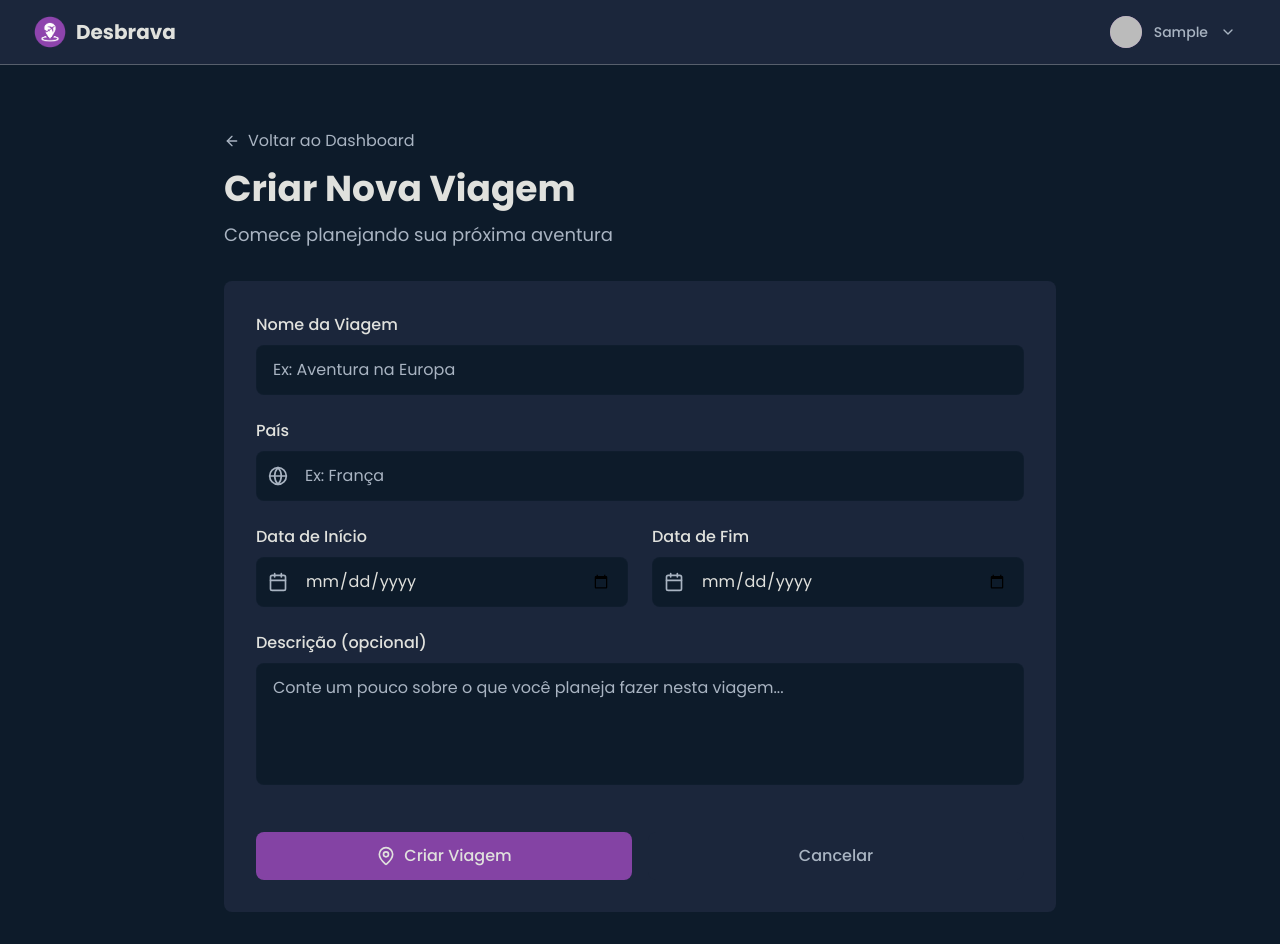
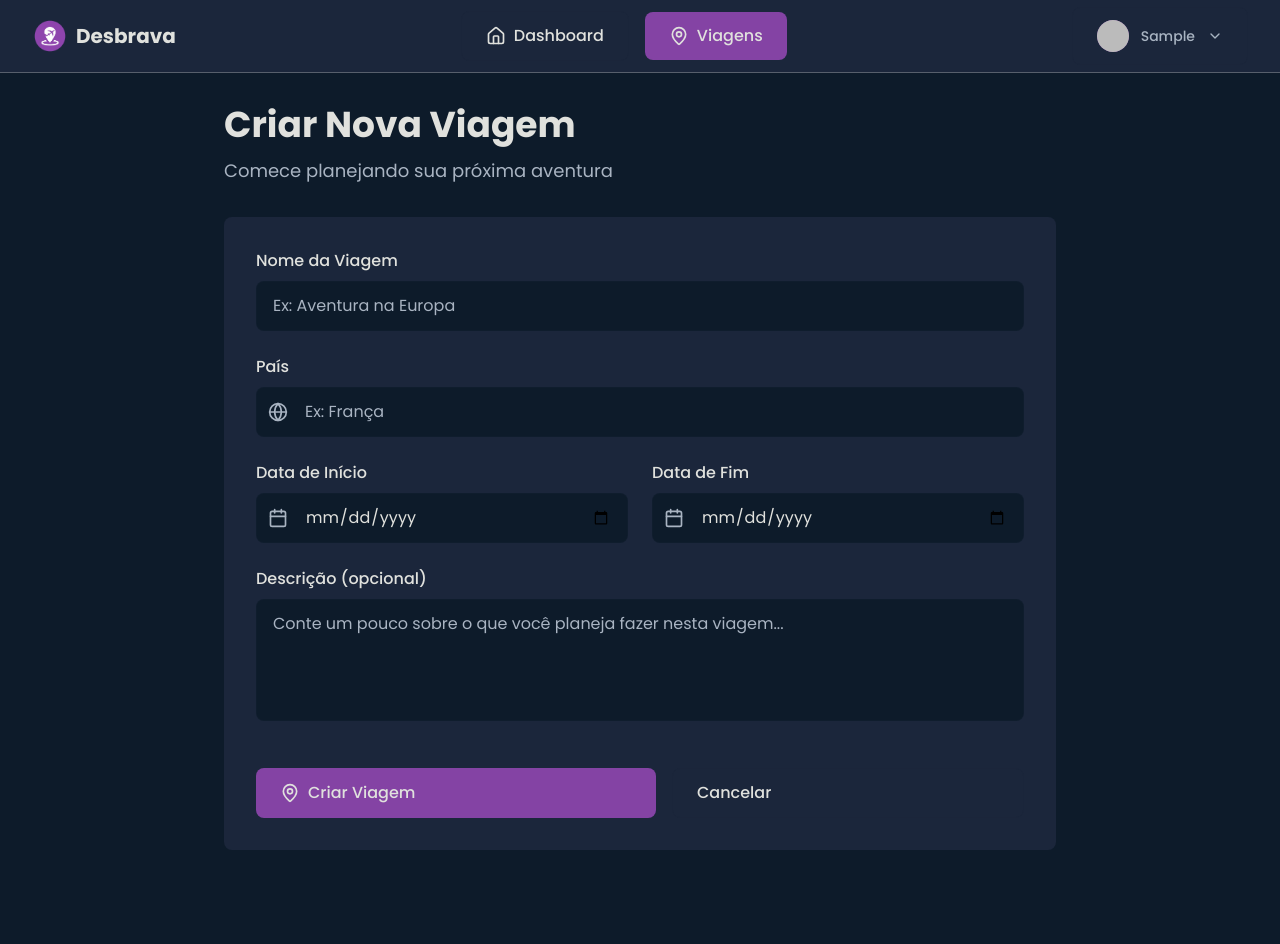
Before and after one commit to Brendhon/desbrava, a Next.js app: page /trip in a window 1280 px wide. After the commit the page ends 882 px from the top, so only its background shows below. Built offline with nearby package versions, Linux system fonts and the light colour scheme; no server answers; sample sign-in values are in the browser's storage.

Commit message:
refactor: update layout and dashboard components to utilize the new Button component, enhancing UI consistency and simplifying button styles across the Desbrava project

```diff
--- a/app/(protected)/dashboard/page.tsx
+++ b/app/(protected)/dashboard/page.tsx
@@ -3,6 +3,7 @@
 import { useAuth } from '@/hooks/useAuth';
 import { MapPin, Calendar, Plus } from 'lucide-react';
 import Link from 'next/link';
+import { Button } from '@/components/ui';
 
 export default function DashboardPage() {
   const { session } = useAuth();
@@ -51,13 +52,14 @@ export default function DashboardPage() {
           <p className={styles.emptyDescription}>
             Comece criando sua primeira viagem para explorar o mundo!
           </p>
-          <Link
-            href="/trip"
-            className={styles.createButton}
-            aria-label="Criar primeira viagem"
-          >
-            <Plus className={styles.createButtonIcon} aria-hidden="true" />
-            Criar Primeira Viagem
+          <Link href="/trip" aria-label="Criar primeira viagem">
+            <Button
+              variant="primary"
+              icon={Plus}
+              className="mx-auto"
+            >
+              Criar Primeira Viagem
+            </Button>
           </Link>
         </div>
       </div>
@@ -83,6 +85,5 @@ const styles = {
   emptyIconImage: "w-10 h-10 text-mist-gray",
   emptyTitle: "text-2xl font-bold text-parchment-white mb-3",
   emptyDescription: "text-mist-gray mb-8 max-w-md mx-auto",
-  createButton: "inline-flex items-center gap-2 bg-royal-purple text-parchment-white px-6 py-3 rounded-lg hover:bg-royal-purple/80 transition-colors font-medium",
-  createButtonIcon: "w-5 h-5",
+
 };
--- a/app/(protected)/layout.tsx
+++ b/app/(protected)/layout.tsx
@@ -10,9 +10,7 @@ export default function ProtectedLayout({
     <ProtectedRoute>
       <div className="min-h-screen bg-midnight-blue">
         <Navigation />
-        <main className="pt-8">
-          {children}
-        </main>
+        <main> {children} </main>
       </div>
     </ProtectedRoute>
   );
--- a/app/(protected)/trip/[id]/page.tsx
+++ b/app/(protected)/trip/[id]/page.tsx
@@ -1,8 +1,9 @@
 'use client';
 
+import { Button } from '@/components/ui';
+import { ArrowLeft, Calendar, Globe, Map, MapPin, Plus, Settings } from 'lucide-react';
+import Link from 'next/link';
 import { useParams } from 'next/navigation';
-import Link from 'next/link';
-import { ArrowLeft, MapPin, Calendar, Globe, Settings, Plus, Map } from 'lucide-react';
 
 export default function TripDetailsPage() {
   const params = useParams();
@@ -106,13 +107,14 @@ export default function TripDetailsPage() {
               <h3 className={styles.itineraryTitle}>
                 Seu Itinerário
               </h3>
-              <button
-                className={styles.addActivityButton}
+              <Button
+                variant="primary"
+                icon={Plus}
                 aria-label="Adicionar nova atividade"
+                size="sm"
               >
-                <Plus className={styles.addActivityIcon} aria-hidden="true" />
                 Adicionar Atividade
-              </button>
+              </Button>
             </div>
 
             {/* Empty State */}
@@ -126,13 +128,13 @@ export default function TripDetailsPage() {
               <p className={styles.emptyDescription}>
                 Comece adicionando atividades ao seu itinerário para organizar melhor sua viagem.
               </p>
-              <button
-                className={styles.firstActivityButton}
+              <Button
+                variant="primary"
+                icon={Plus}
                 aria-label="Criar primeira atividade"
               >
-                <Plus className={styles.firstActivityIcon} aria-hidden="true" />
                 Primeira Atividade
-              </button>
+              </Button>
             </div>
           </div>
         </div>
@@ -165,13 +167,11 @@ const styles = {
   itineraryContent: "space-y-6",
   itineraryHeader: "flex items-center justify-between",
   itineraryTitle: "text-xl font-semibold text-parchment-white",
-  addActivityButton: "inline-flex items-center gap-2 bg-royal-purple text-parchment-white px-4 py-2 rounded-lg hover:bg-royal-purple/80 transition-colors",
-  addActivityIcon: "w-4 h-4",
+
   emptyState: "text-center py-16",
   emptyIcon: "w-20 h-20 bg-midnight-blue rounded-full flex items-center justify-center mx-auto mb-6",
   emptyIconImage: "w-10 h-10 text-mist-gray",
   emptyTitle: "text-xl font-semibold text-parchment-white mb-3",
   emptyDescription: "text-mist-gray mb-6 max-w-md mx-auto",
-  firstActivityButton: "inline-flex items-center gap-2 bg-royal-purple text-parchment-white px-6 py-3 rounded-lg hover:bg-royal-purple/80 transition-colors font-medium",
-  firstActivityIcon: "w-5 h-5",
+
 };
--- a/app/(protected)/trip/[id]/settings/page.tsx
+++ b/app/(protected)/trip/[id]/settings/page.tsx
@@ -1,9 +1,10 @@
 'use client';
 
-import { useState } from 'react';
+import { useState, useEffect } from 'react';
 import { useParams, useRouter } from 'next/navigation';
 import Link from 'next/link';
 import { ArrowLeft, MapPin, Calendar, Globe, Save, Trash2 } from 'lucide-react';
+import { Button } from '@/components/ui';
 
 export default function TripSettingsPage() {
   const params = useParams();
@@ -182,21 +183,27 @@ export default function TripSettingsPage() {
 
           {/* Botões */}
           <div className={styles.buttonGroup}>
-            <button
+            <Button
               type="submit"
-              className={styles.saveButton}
+              variant="primary"
+              icon={Save}
               aria-label="Salvar alterações da viagem"
+              className="flex-1"
             >
-              <Save className={styles.saveButtonIcon} aria-hidden="true" />
               Salvar Alterações
-            </button>
+            </Button>
 
             <Link
               href={`/trip/${tripId}`}
-              className={styles.cancelButton}
               aria-label="Cancelar edição da viagem"
+              className="flex-1"
             >
-              Cancelar
+              <Button
+                variant="ghost"
+                className="w-full"
+              >
+                Cancelar
+              </Button>
             </Link>
           </div>
         </form>
@@ -216,15 +223,15 @@ export default function TripSettingsPage() {
                   Esta ação não pode ser desfeita. Todos os dados da viagem serão perdidos permanentemente.
                 </p>
               </div>
-              <button
+              <Button
                 type="button"
                 onClick={handleDelete}
-                className={styles.deleteButton}
+                variant="danger"
+                icon={Trash2}
                 aria-label="Excluir viagem permanentemente"
               >
-                <Trash2 className={styles.deleteButtonIcon} aria-hidden="true" />
                 Excluir
-              </button>
+              </Button>
             </div>
           </div>
         </div>
@@ -251,15 +258,12 @@ const styles = {
   textarea: "w-full px-4 py-3 bg-midnight-blue border border-slate-dark/20 rounded-lg text-parchment-white placeholder-mist-gray focus:outline-none focus:ring-2 focus:ring-royal-purple focus:border-transparent resize-none",
   dateGrid: "grid grid-cols-1 md:grid-cols-2 gap-6",
   buttonGroup: "flex flex-col sm:flex-row gap-4 pt-4",
-  saveButton: "flex-1 bg-royal-purple text-parchment-white px-6 py-3 rounded-lg hover:bg-royal-purple/80 transition-colors font-medium flex items-center justify-center gap-2",
-  saveButtonIcon: "w-5 h-5",
-  cancelButton: "flex-1 bg-slate-dark text-mist-gray px-6 py-3 rounded-lg hover:bg-slate-dark/60 hover:text-parchment-white transition-colors font-medium text-center",
+
   dangerZone: "mt-12 pt-8 border-t border-slate-dark/20",
   dangerZoneTitle: "text-lg font-semibold text-parchment-white mb-4",
   dangerZoneContent: "bg-midnight-blue rounded-lg p-4",
   deleteSection: "flex items-center justify-between",
   deleteTitle: "text-parchment-white font-medium mb-1",
   deleteDescription: "text-sm text-mist-gray",
-  deleteButton: "bg-red-600 text-parchment-white px-4 py-2 rounded-lg hover:bg-red-700 transition-colors flex items-center gap-2",
-  deleteButtonIcon: "w-4 h-4",
+
 };
--- a/app/(protected)/trip/page.tsx
+++ b/app/(protected)/trip/page.tsx
@@ -3,6 +3,7 @@
 import { useState } from 'react';
 import { MapPin, Calendar, Globe, ArrowLeft } from 'lucide-react';
 import Link from 'next/link';
+import { Button } from '@/components/ui';
 
 export default function CreateTripPage() {
   const [formData, setFormData] = useState({
@@ -28,14 +29,6 @@ export default function CreateTripPage() {
     <div className={styles.container}>
       {/* Header */}
       <div className={styles.header}>
-        <Link
-          href="/dashboard"
-          className={styles.backLink}
-          aria-label="Voltar ao Dashboard"
-        >
-          <ArrowLeft className={styles.backIcon} aria-hidden="true" />
-          Voltar ao Dashboard
-        </Link>
         <h1 className={styles.title}>
           Criar Nova Viagem
         </h1>
@@ -146,20 +139,26 @@ export default function CreateTripPage() {
 
           {/* Botões */}
           <div className={styles.buttonGroup}>
-            <button
+            <Button
               type="submit"
-              className={styles.submitButton}
+              variant="primary"
+              icon={MapPin}
               aria-label="Criar viagem"
+              className="flex-1"
             >
-              <MapPin className={styles.submitButtonIcon} aria-hidden="true" />
               Criar Viagem
-            </button>
+            </Button>
             <Link
               href="/dashboard"
-              className={styles.cancelButton}
               aria-label="Cancelar criação da viagem"
+              className="flex-1"
             >
-              Cancelar
+              <Button
+                variant="ghost"
+                className="w-full"
+              >
+                Cancelar
+              </Button>
             </Link>
           </div>
         </form>
@@ -186,7 +185,5 @@ const styles = {
   textarea: "w-full px-4 py-3 bg-midnight-blue border border-slate-dark/20 rounded-lg text-parchment-white placeholder-mist-gray focus:outline-none focus:ring-2 focus:ring-royal-purple focus:border-transparent resize-none",
   dateGrid: "grid grid-cols-1 md:grid-cols-2 gap-6",
   buttonGroup: "flex flex-col sm:flex-row gap-4 pt-4",
-  submitButton: "flex-1 bg-royal-purple text-parchment-white px-6 py-3 rounded-lg hover:bg-royal-purple/80 transition-colors font-medium flex items-center justify-center gap-2",
-  submitButtonIcon: "w-5 h-5",
-  cancelButton: "flex-1 bg-slate-dark text-mist-gray px-6 py-3 rounded-lg hover:bg-slate-dark/60 hover:text-parchment-white transition-colors font-medium text-center",
+
 };
--- a/components/navigation/Navigation.tsx
+++ b/components/navigation/Navigation.tsx
@@ -1,25 +1,49 @@
 'use client';
 
+import { Home, MapPin } from 'lucide-react';
 import Image from 'next/image';
 import Link from 'next/link';
+import { usePathname } from 'next/navigation';
+import { useCallback } from 'react';
+import { Button } from '../ui';
 import UserMenu from './UserMenu';
 
 export function Navigation() {
+  // Get the current pathname
+  const pathname = usePathname();
+
+  // Check if the current path is active
+  const isActive = useCallback((path: string) => pathname === path, [pathname]);
 
   return (
     <nav className={styles.nav}>
       <div className={styles.container}>
         <div className={styles.navContent}>
+
           {/* Logo */}
           <Link href="/dashboard" className={styles.logo}>
-            <Image src="/images/logo.png" alt="Desbrava" width={36} height={36}/>
+            <Image src="/images/logo.png" alt="Desbrava" width={36} height={36} />
             <span className={styles.logoText}>Desbrava</span>
           </Link>
 
+          <div className={styles.navLeftButtons}>
+            {/* Home Button */}
+            <Link href="/dashboard" aria-label="Dashboard">
+              <Button variant={isActive('/dashboard') ? 'primary' : 'ghost'} icon={Home} aria-label="Dashboard">
+                Dashboard
+              </Button>
+            </Link>
+
+            {/* Trip Button */}
+            <Link href="/trip" aria-label="Trip">
+              <Button variant={isActive('/trip') ? 'primary' : 'ghost'} icon={MapPin} aria-label="Trip">
+                Viagens
+              </Button>
+            </Link>
+          </div>
+
           {/* User Menu */}
-          <div className={styles.navRight}>
-            <UserMenu />
-          </div>
+          <UserMenu />
         </div>
       </div>
     </nav>
@@ -29,8 +53,8 @@ export function Navigation() {
 const styles = {
   nav: "bg-slate-dark border-b border-parchment-white/30",
   container: "w-full mx-auto px-4 sm:px-6 lg:px-8",
-  navContent: "flex justify-between items-center h-16",
+  navContent: "flex justify-between items-center h-18",
   logo: "flex items-center gap-2 text-xl font-bold text-parchment-white hover:opacity-80 transition-opacity",
   logoText: "text-xl font-bold text-parchment-white",
-  navRight: "flex items-center gap-4"
+  navLeftButtons: "flex items-center gap-4 hidden lg:flex",
 };
--- a/components/navigation/UserMenu.tsx
+++ b/components/navigation/UserMenu.tsx
@@ -4,6 +4,8 @@ import { useState, useRef, useEffect } from 'react'
 import { useSession, signOut } from 'next-auth/react'
 import Link from 'next/link'
 import { User, Settings, LogOut, ChevronDown } from 'lucide-react'
+import { useAuth } from '@/hooks/useAuth';
+import { Button } from '@/components/ui';
 
 interface UserMenuProps {
   className?: string
@@ -47,8 +49,9 @@ export default function UserMenu({ className = '' }: UserMenuProps) {
   return (
     <div className={`relative ${className}`} ref={dropdownRef}>
       {/* Trigger Button */}
-      <button
+      <Button
         onClick={() => setIsOpen(!isOpen)}
+        variant="ghost"
         className={styles.triggerButton}
         aria-expanded={isOpen}
         aria-haspopup="true"
@@ -74,7 +77,7 @@ export default function UserMenu({ className = '' }: UserMenuProps) {
           className={`${styles.chevron} ${isOpen ? styles.chevronRotated : ''}`}
           aria-hidden="true"
         />
-      </button>
+      </Button>
 
       {/* Dropdown Menu */}
       {isOpen && (
@@ -161,7 +164,7 @@ const styles = {
   `,
   dropdownLinkIcon: 'w-4 h-4',
   dropdownLogoutButton: `
-    flex items-center gap-3 w-full px-4 py-2 text-sm text-red-400
+    flex items-center gap-3 w-full px-4 py-2 text-sm text-red-400 cursor-pointer
     hover:bg-red-900/20 hover:text-red-300 transition-colors duration-200
     focus:outline-none focus:bg-red-900/20 focus:text-red-300
   `,
```
